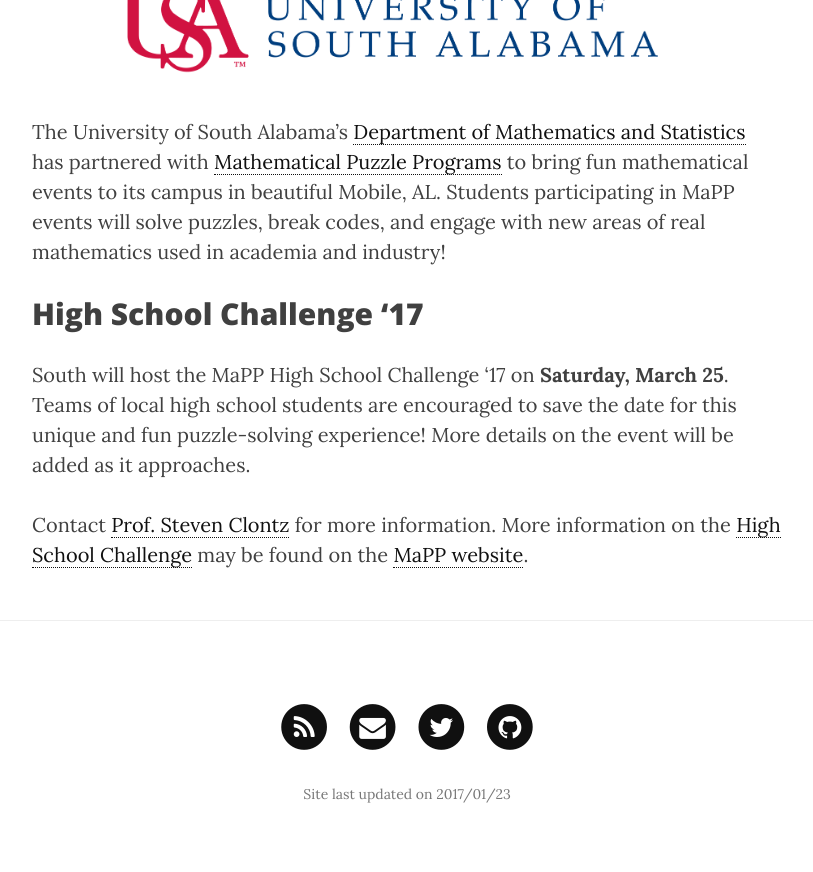
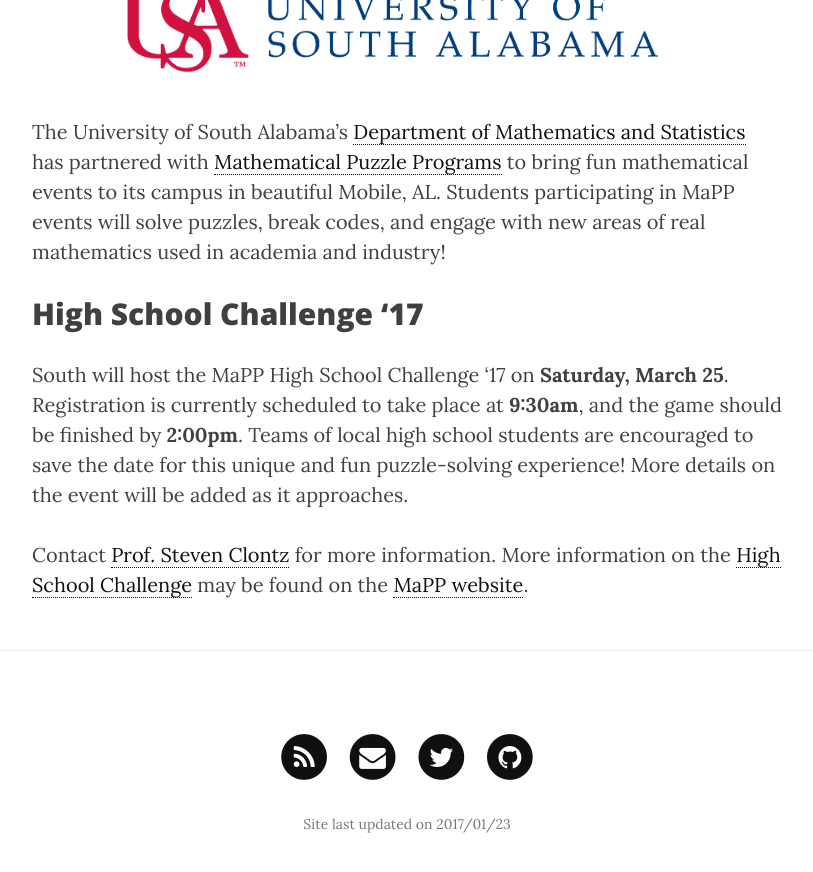
Before and after one commit to MaPPmath/mappmath.github.io, a Jekyll site: the page built from pages/campuses/south-alabama.md, in a window 1280 px wide and 900 px high, scrolled down 616 px. Shown: the top 872 px of the window, without its empty margins (233-1046 px from the left). Built offline with Jekyll 4.4.1, drawn with Linux system fonts in a browser that asks for light colours; nearby versions of some CDN libraries.

Commit message:
add times for HSC17 at South

```diff
--- a/pages/campuses/south-alabama.md
+++ b/pages/campuses/south-alabama.md
@@ -20,6 +20,8 @@
 ## High School Challenge '17
 
 South will host the MaPP High School Challenge '17 on **Saturday, March 25**.
+Registration is currently scheduled to take place at **9:30am**, and the
+game should be finished by **2:00pm**.
 Teams of local high school students are encouraged to save the date
 for this unique and fun puzzle-solving experience! More details on the event
 will be added as it approaches.
```
